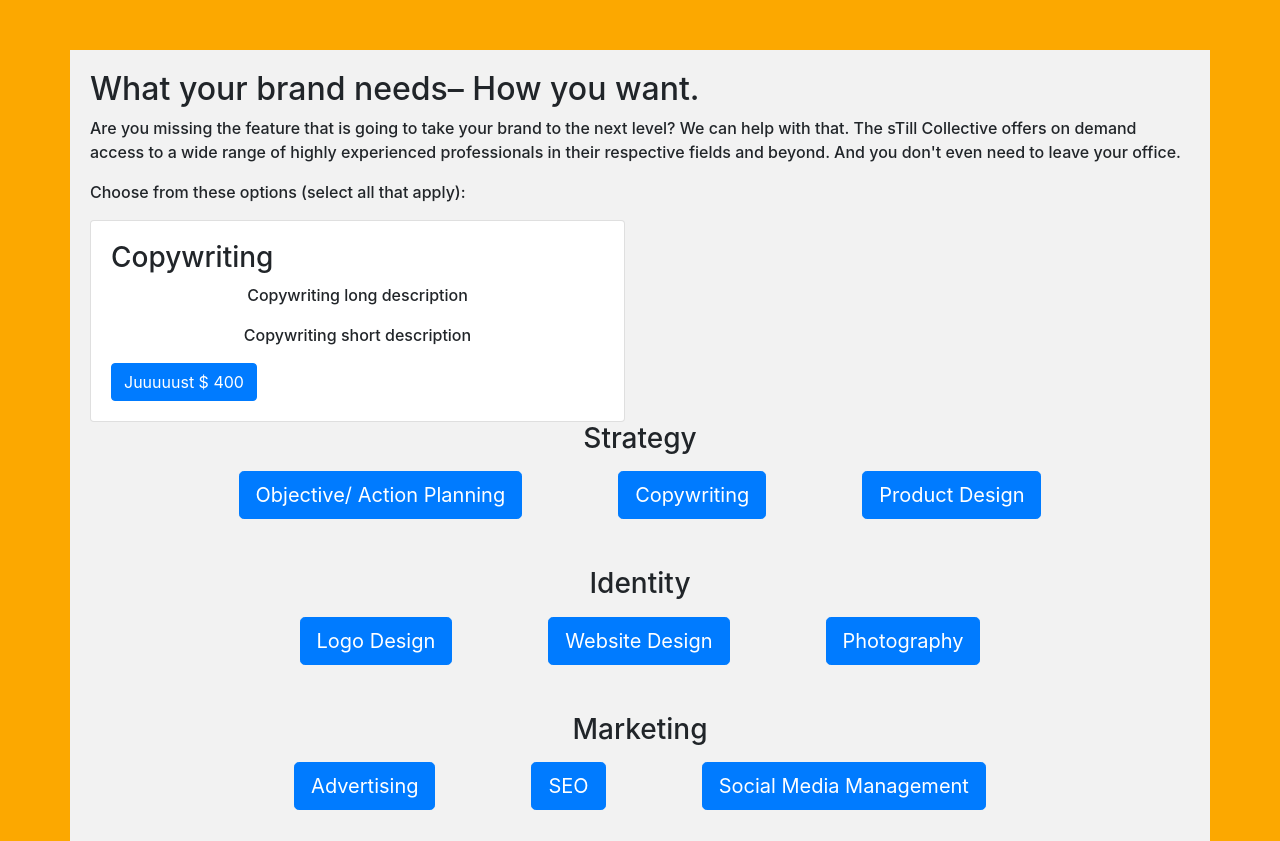
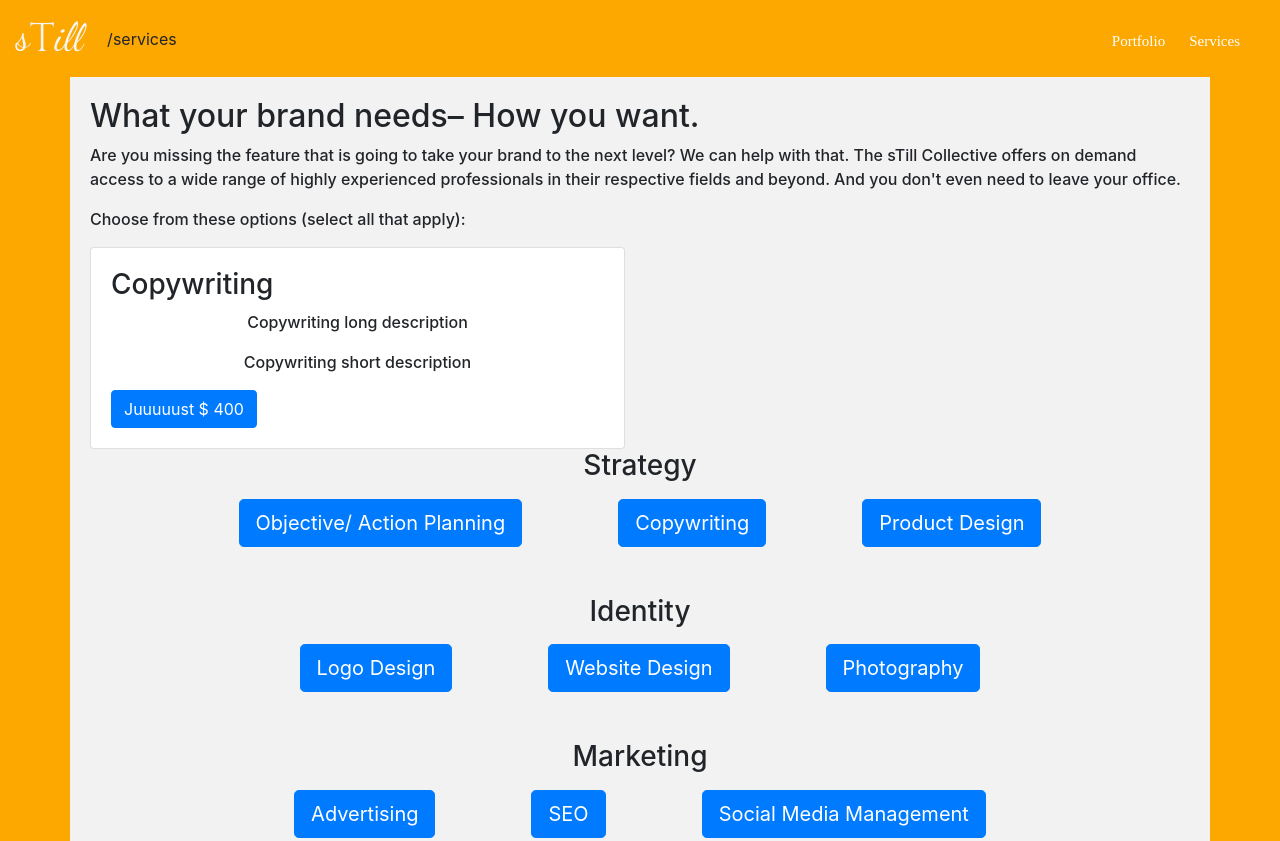
Before and after one commit to tiarra11/StillCo_Final_Project_Frontend, a React app: page /services in a window 1280 px wide. Shown: the top 841 px of the page. Built offline with nearby package versions, Linux system fonts and the light colour scheme.

Commit message:
changed functionality/effects to footer and navbar along with styling for about / landing page

```diff
--- a/src/js/component/navbar.js
+++ b/src/js/component/navbar.js
@@ -3,17 +3,24 @@ import { Link } from "react-router-dom";
 
 export class Navbar extends React.Component {
 	render() {
+		let path = window.location.pathname;
 		return (
-			<nav className="hide navbar navbar-expand-md navbar-light">
-				<div className="navbar-collapse collapse" id="collapsingNavbar">
+			<nav className="navbar navbar-expand-md navbar-light">
+				<div
+					className={path == "/" ? "hide navbar-collapse collapse" : "navbar-collapse collapse"}
+					id="collapsingNavbar">
 					<ul className="navbar-nav">
 						<li className="nav-item mr-4">
-							<Link to="/" className="stillLogNav navcolor">
-								s<span className="stillTNav">T</span>
-								ill
+							<Link to="/" className="stillLogoNav navcolor">
+								<div className="unHover">
+									<span className="sPositioningNav">s</span>
+									<span className="stillTNav">T</span>
+									<span className="illpositioningNav">ill</span>
+								</div>
 							</Link>
 						</li>
 					</ul>
+					{path}
 					<ul className="navbar-nav ml-auto">
 						<li className="nav-item mr-4">
 							<Link to="/portfolio">Portfolio</Link>
--- a/src/styles/index.scss
+++ b/src/styles/index.scss
@@ -1,18 +1,28 @@
 // @import "https://maxcdn.bootstrapcdn.com/bootstrap/4.3.1/css/bootstrap.min.css";
 // @import url("https://maxcdn.bootstrapcdn.com/bootstrap/4.3.1/css/bootstrap.min.css");
 .stillLogoNav{
+   color:whitesmoke;
    font-family: 'Dancing Script', cursive;
    font-size:40px;
 }
 .stillTNav{
  font-family: 'Cinzel', serif;
+ color:whitesmoke;
+}
+.illpositioningNav{
+    position: relative;
+    bottom: 1px;
+}
+.sPositioningNav{
+    position: relative;
+    bottom: 2px;
+}
 
-}
 .stillLogo{
    font-family: 'Dancing Script', cursive;
    color:whitesmoke;
-   font-size: 310px;
-   line-height: 200px;
+   font-size: 290px;
+   line-height: 150px;
 }
 .stillT{
  font-family: 'Cinzel', serif;
@@ -20,26 +30,41 @@
 
 .illpositioning {
     position: relative;
-    right: 55px;
+    right: 40px;
     bottom: 5px;
 }
 .sPositioning {
     position: relative;
-    left: 55px;
+    left: 40px;
     bottom: 15px;
 }
 
 
+.unHover:hover {
+    color: white;
+}
+
+a:hover {
+    text-decoration: none !important;
+}
+
+a {
+    font-size:  15px;
+    color:white;
+}
+
 .hide {
     visibility: hidden;
 }
+
+
+
 
 li.nav-item {
     font-family: cursive;
     font-size: 1.4em;
 
 }
-li.nav-item a {color:black}
 .col-md.d-flex.justify-content-center {
     font-size: 5em;
     font-weight: 700;
@@ -139,11 +164,6 @@ color:black;
     line-height: 1em;
 }
 
-a {
-    font-size:  15px;
-    color:white;
-    }
-
 #p {
     font-size:  15px;
     color:white;
```
